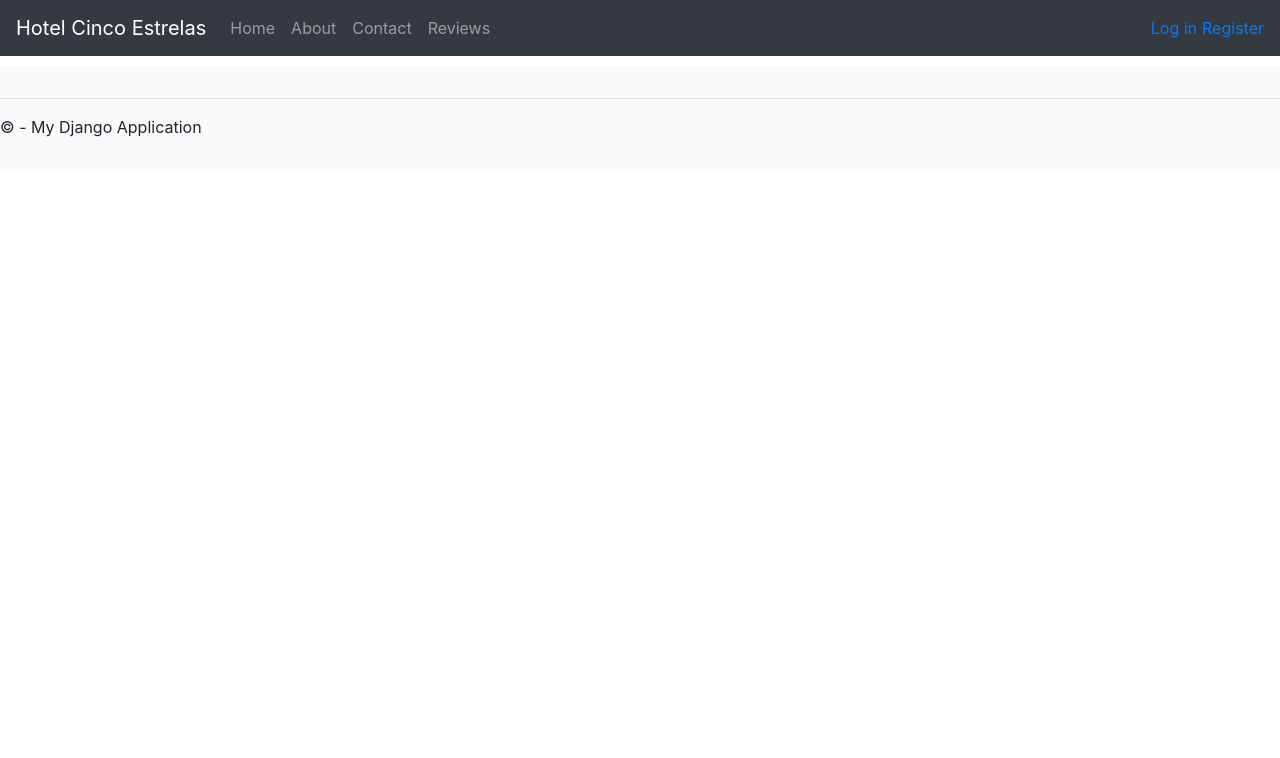
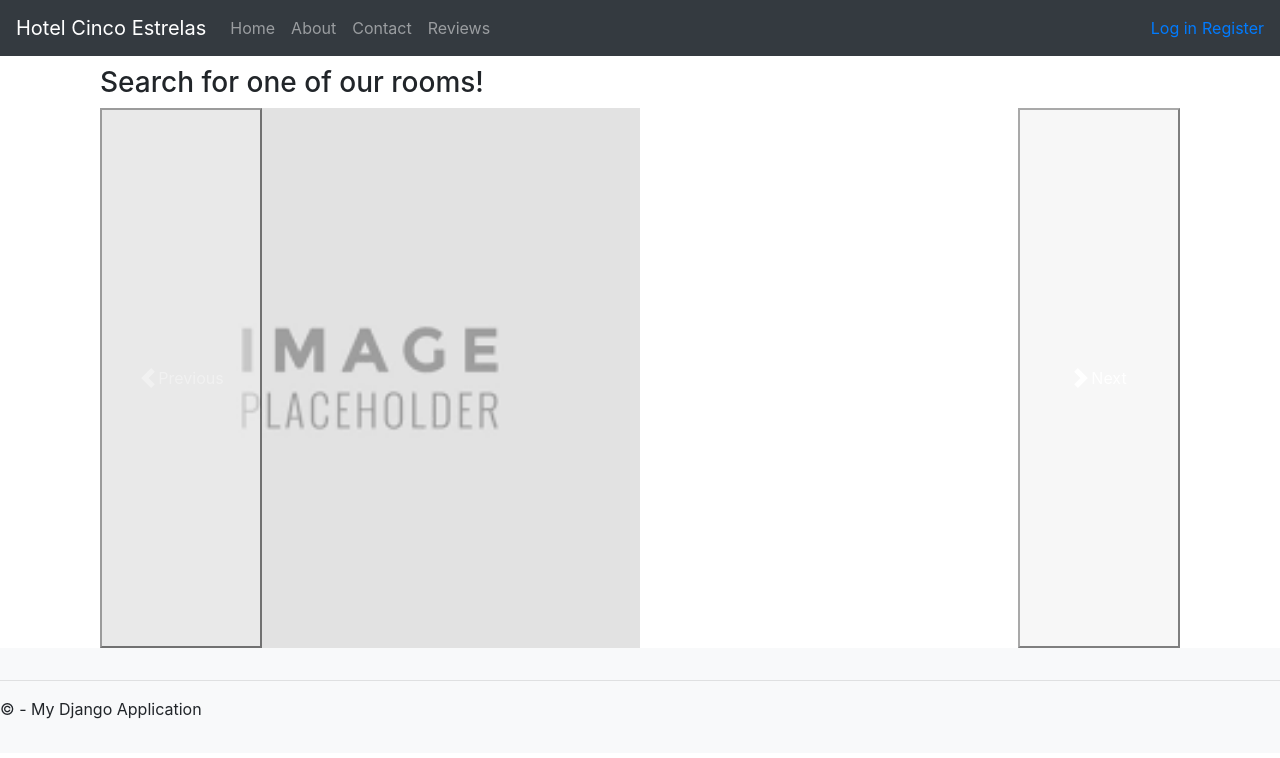
Before and after one commit to pdPinho/Hotel-Cinco-Estrelas, a Django app: page / in a window 1280 px wide. Shown: the top 758 px of the page. Run offline with Django 4.2, Linux system fonts and the light colour scheme; some libraries are stand-ins or nearby versions.

Commit message:
Dont remember

```diff
--- a/mysite/app/templates/index.html
+++ b/mysite/app/templates/index.html
@@ -9,4 +9,32 @@
         <p><a href='/functionalities/admin/reviews'>view reviews</a></p>
     {% endif %}
 
+    <section class="container">
+
+        <h3>Search for one of our rooms!</h1>
+
+        <div id="carouselExampleIndicators" class="carousel slide" data-bs-ride="carousel">
+            <div class="carousel-inner">
+              <div class="carousel-item active">
+                <img src="../static/images/Untitled.png" class="d-block w-50" alt="...">
+              </div>
+              <div class="carousel-item">
+                <img src="../static/images/Untitled.png" class="d-block w-50" alt="...">
+              </div>
+              <div class="carousel-item">
+                <img src="../static/images/Untitled.png" class="d-block w-50" alt="...">
+              </div>
+            </div>
+            <button class="carousel-control-prev" type="button" data-bs-target="#carouselExampleIndicators" data-bs-slide="prev">
+              <span class="carousel-control-prev-icon" aria-hidden="true"></span>
+              <span class="visually-hidden">Previous</span>
+            </button>
+            <button class="carousel-control-next" type="button" data-bs-target="#carouselExampleIndicators" data-bs-slide="next">
+              <span class="carousel-control-next-icon" aria-hidden="true"></span>
+              <span class="visually-hidden">Next</span>
+            </button>
+          </div>
+
+    </section>
+
 {% endblock %}
```
Lines whose indentation alone changed are shown as unchanged.
